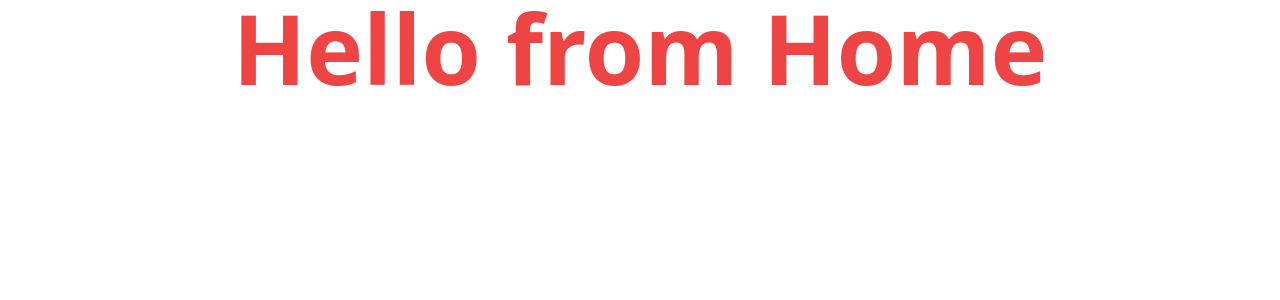
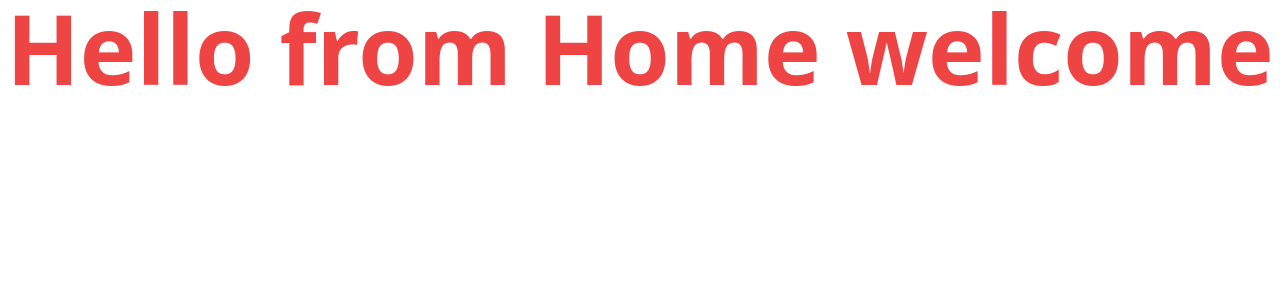
Before and after one commit to dobariyapurva2003/Intern_project, a React (Create React App) app: page / in a window 1280 px wide. Shown: the top 300 px of the page. Built offline with nearby package versions, Linux system fonts and the light colour scheme.

Commit message:
Testing commit

```diff
--- a/src/Home.js
+++ b/src/Home.js
@@ -3,7 +3,7 @@ import React from "react";
 const Home = () => {
     return (
         <>
-            <div class="text-center font-bold text-red-500 text-8xl">Hello from Home</div>
+            <div class="text-center font-bold text-red-500 text-8xl">Hello from Home welcome</div>
         </>
     )
 }
```
